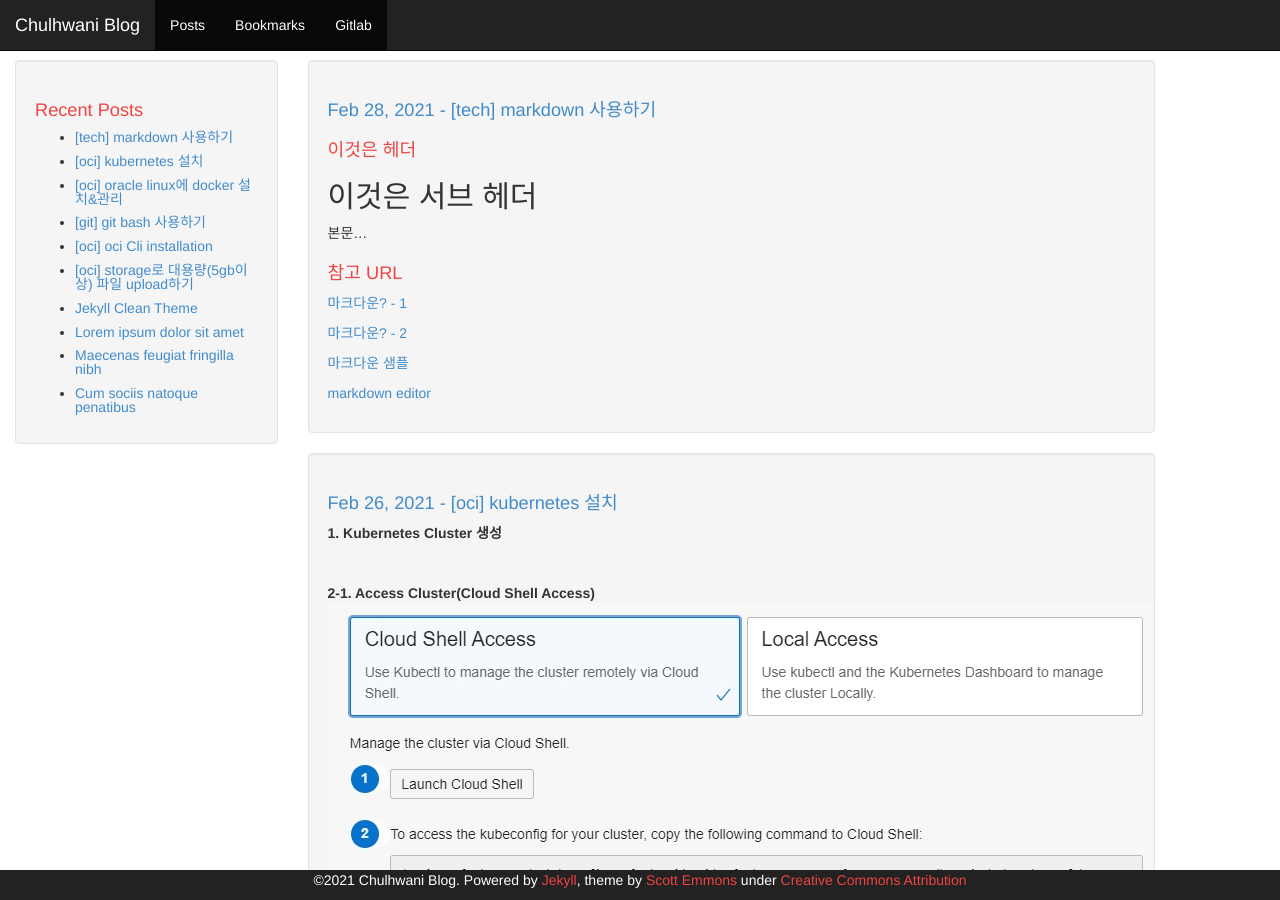
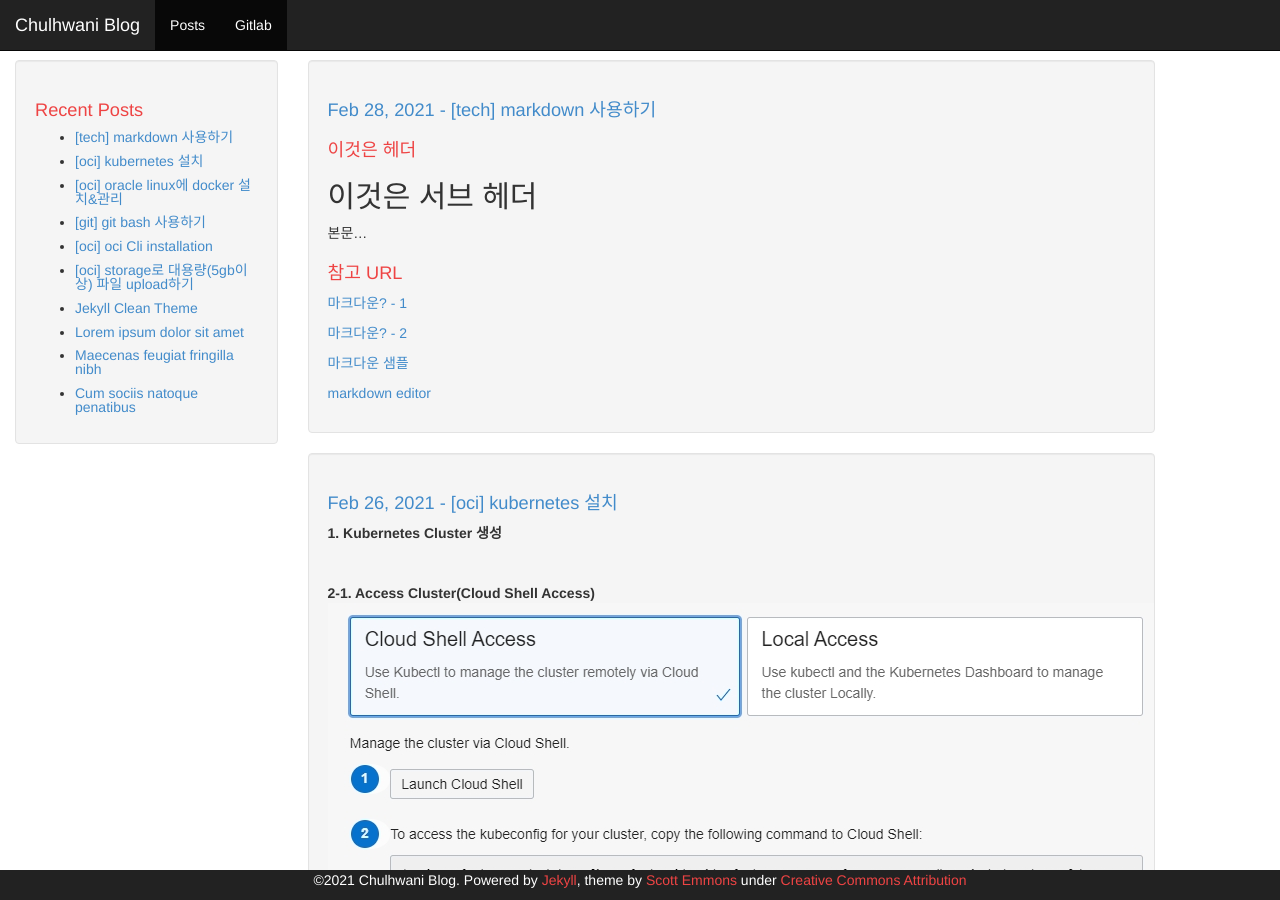
Before and after one commit to chulhwani/chulhwani.github.io, a Jekyll site: the page built from index.html, in a window 1280 px wide and 900 px high. Built offline with Jekyll 4.4.1, drawn with Linux system fonts in a browser that asks for light colours; the list of posts is cut into pages by our own code.

Commit message:
Update header.html

```diff
--- a/_includes/header.html
+++ b/_includes/header.html
@@ -30,7 +30,7 @@
               <div class="collapse navbar-collapse" id="bs-example-navbar-collapse-1">
                 <ul class="nav navbar-nav">
                     <li class="active"><a href="{{ site.baseurl }}/archive.html">Posts</a></li>
-                    <li class="active"><a href="{{ site.baseurl }}/bookmark_chwani_v1.html">Bookmarks</a></li>
+<!--                    <li class="active"><a href="{{ site.baseurl }}/bookmark_chwani_v1.html">Bookmarks</a></li> -->
                     <li class="active"><a href="https://github.com/chulhwani">Gitlab</a></li>
                 </ul>
               </div>
```
